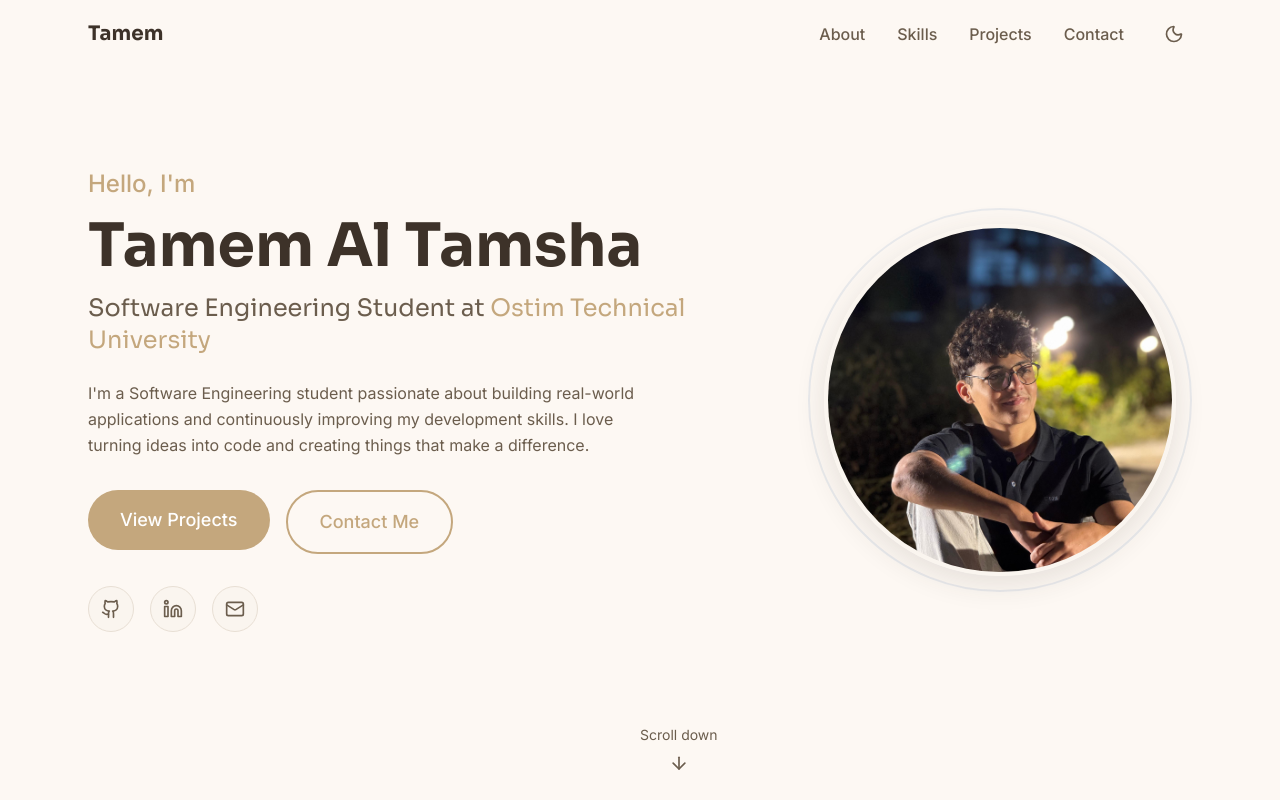
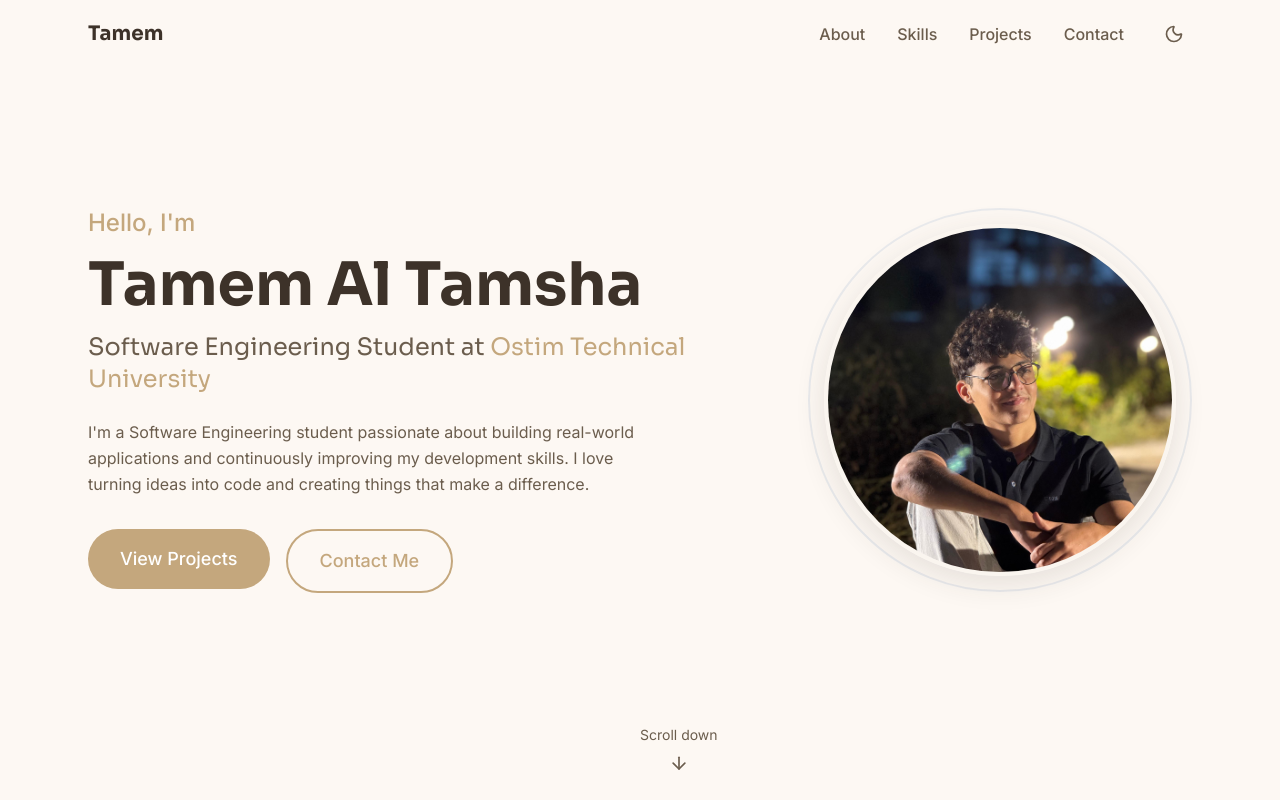
Before and after one commit to DevTamem/PortfolioV2, a Next.js app: page / in a window 1280 px wide. Shown: the top 800 px of the page. Built offline with nearby package versions, Linux system fonts and the light colour scheme.

Commit message:
UI fixes and instagram added to contacts

```diff
--- a/components/sections/Contact.tsx
+++ b/components/sections/Contact.tsx
@@ -1,18 +1,12 @@
 'use client'
 
 import { motion } from 'framer-motion'
-import { Github, Linkedin, Mail, MapPin, Send } from 'lucide-react'
+import { Github, Linkedin, MapPin, Send, Instagram } from 'lucide-react'
 import { SectionWrapper } from '@/components/shared/SectionWrapper'
 import { Button } from '@/components/ui/button'
 import { socialLinks, personalInfo } from '@/lib/data'
 
 const contactMethods = [
-  {
-    icon: Mail,
-    label: 'Email',
-    value: socialLinks.email,
-    href: `mailto:${socialLinks.email}`,
-  },
   {
     icon: Github,
     label: 'GitHub',
@@ -24,6 +18,12 @@ const contactMethods = [
     label: 'LinkedIn',
     value: personalInfo.name,
     href: socialLinks.linkedin,
+  },
+  {
+    icon: Instagram,
+    label: 'Instagram',
+    value: '@devtamem',
+    href: socialLinks.instagram,
   },
 ]
 
@@ -76,7 +76,7 @@ export function Contact() {
           whileInView={{ opacity: 1, y: 0 }}
           viewport={{ once: true }}
           transition={{ duration: 0.5, delay: 0.3 }}
-          className="grid sm:grid-cols-3 gap-4 mb-10"
+          className="grid grid-cols-1 sm:grid-cols-3 gap-4 mb-10"
         >
           {contactMethods.map((method, index) => {
             const Icon = method.icon
--- a/components/sections/Hero.tsx
+++ b/components/sections/Hero.tsx
@@ -1,10 +1,10 @@
 'use client'
 
 import { motion } from 'framer-motion'
-import { ArrowDown, Github, Linkedin, Mail } from 'lucide-react'
+import { ArrowDown } from 'lucide-react'
 import Image from 'next/image'
 import { Button } from '@/components/ui/button'
-import { personalInfo, socialLinks } from '@/lib/data'
+import { personalInfo } from '@/lib/data'
 
 export function Hero() {
   const containerVariants = {
@@ -79,48 +79,13 @@ export function Hero() {
             {/* CTA Buttons */}
             <motion.div
               variants={itemVariants}
-              className="flex flex-wrap gap-4 justify-center lg:justify-start mb-8"
+              className="flex flex-wrap gap-4 justify-center lg:justify-start"
             >
               <a href="#projects">
                 <Button variant="primary" size="lg">View Projects</Button>
               </a>
               <a href="#contact">
                 <Button variant="secondary" size="lg">Contact Me</Button>
-              </a>
-            </motion.div>
-
-            {/* Social links */}
-            <motion.div
-              variants={itemVariants}
-              className="flex gap-4 justify-center lg:justify-start"
-            >
-              <a
-                href={socialLinks.github}
-                target="_blank"
-                rel="noopener noreferrer"
-                className="p-3 rounded-full bg-surface border border-border text-secondary
-                         hover:text-accent hover:border-accent/30 transition-all duration-300"
-                aria-label="GitHub"
-              >
-                <Github className="w-5 h-5" />
-              </a>
-              <a
-                href={socialLinks.linkedin}
-                target="_blank"
-                rel="noopener noreferrer"
-                className="p-3 rounded-full bg-surface border border-border text-secondary
-                         hover:text-accent hover:border-accent/30 transition-all duration-300"
-                aria-label="LinkedIn"
-              >
-                <Linkedin className="w-5 h-5" />
-              </a>
-              <a
-                href={`mailto:${socialLinks.email}`}
-                className="p-3 rounded-full bg-surface border border-border text-secondary
-                         hover:text-accent hover:border-accent/30 transition-all duration-300"
-                aria-label="Email"
-              >
-                <Mail className="w-5 h-5" />
               </a>
             </motion.div>
           </div>
@@ -135,19 +100,21 @@ export function Hero() {
               <div className="absolute inset-0 rounded-full border-2 border-accent/20 animate-pulse" />
 
               {/* Image container */}
-              <div className="absolute inset-4 rounded-full bg-gradient-to-br from-accent/20 to-accent/5 overflow-hidden border-4 border-surface shadow-soft-lg">
-                {/* Placeholder with initials - replace with actual image later */}
-                <div className="w-full h-full flex items-center justify-center bg-highlight">
-                  <span className="text-6xl md:text-7xl font-heading font-bold text-accent/40">
-                    {personalInfo.name.split(' ').map(n => n[0]).join('')}
-                  </span>
-                </div>
+              <div className="absolute inset-4 rounded-full bg-gradient-to-br from-accent/20 to-accent/5 overflow-hidden border-4 border-surface shadow-soft-lg group cursor-pointer">
+                {/* Main image */}
                 <Image
                   src="/images/profile.jpg"
                   alt={personalInfo.name}
                   fill
-                  className="object-cover"
+                  className="object-cover transition-opacity duration-500 ease-in-out group-hover:opacity-0"
                   priority
+                />
+                {/* Hover image */}
+                <Image
+                  src="/images/pfp2.jpg"
+                  alt={`${personalInfo.name} alternate`}
+                  fill
+                  className="object-cover transition-opacity duration-500 ease-in-out opacity-0 group-hover:opacity-100"
                 />
               </div>
             </div>
--- a/lib/data.ts
+++ b/lib/data.ts
@@ -113,6 +113,7 @@ export const projects: Project[] = [
 export const socialLinks = {
   github: 'https://github.com/DevTamem',
   linkedin: 'https://www.linkedin.com/in/tamem-al-tamsha-b33897385/',
+  instagram: 'https://www.instagram.com/devtamem',
   email: 'altamshatamem@gmail.com',
 }
 
```
Also changed, not shown: public/images/pfp2.jpg (added).
